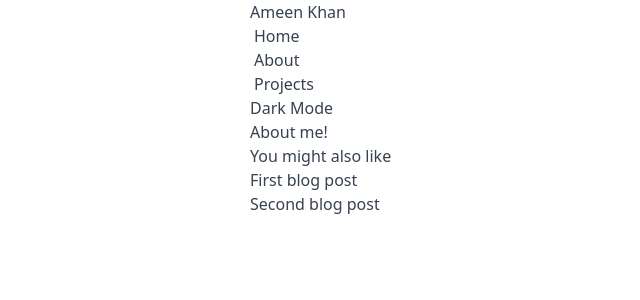
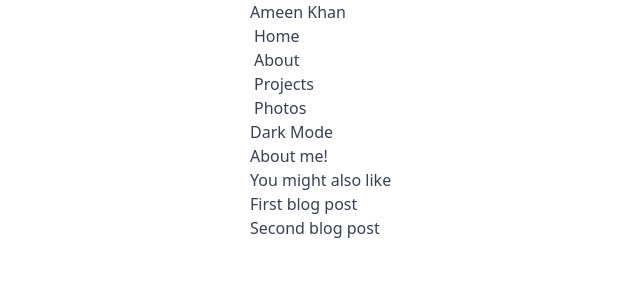
Before and after one commit to ameenkhan/portfolio, a Next.js app: page /about in a window 1280 px wide. Shown: the top 300 px of the page, without its empty margins (54-694 px from the left). Built offline with nearby package versions, Linux system fonts and the light colour scheme.

Commit message:
Image basics (#9)

```diff
--- a/src/app/components/navigation.tsx
+++ b/src/app/components/navigation.tsx
@@ -15,6 +15,9 @@ export default function Navigation() {
           <li>
             <Link href="/about/projects" className={styles.link}>Projects</Link>
           </li>
+          <li>
+            <Link href="/photos" className={styles.link}>Photos</Link>
+          </li>
         </ul>
       </nav>
     </>
--- a/src/app/page.tsx
+++ b/src/app/page.tsx
@@ -3,7 +3,7 @@
 import { useState } from 'react';
 import Card from '@/app/components/card';
 
-export default function Home({ searchParams }) {
+export default function Home() {
   const [isVisible, setIsVisible] = useState(true);
   const [names, setNames] = useState(['Ameen', 'John', 'Doe']);
 
@@ -20,9 +20,6 @@ export default function Home({ searchParams }) {
   const cards = isVisible && names.map((name, index) => <Card key={index}>{name}</Card>);
 
   const name = "Ameen";
-
-  console.log(searchParams);
-  if (searchParams.error) throw new Error('oops');
 
   return (
     <>
```
Also changed, not shown: src/app/photos/page.tsx (added, +32 -0 lines).
